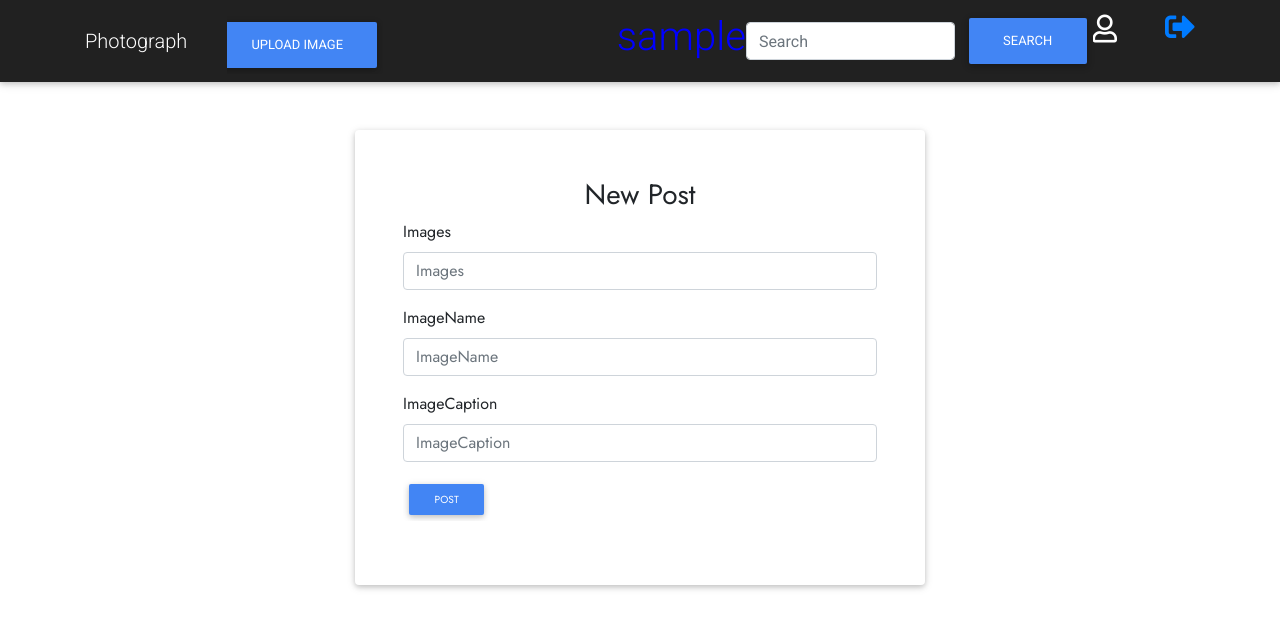
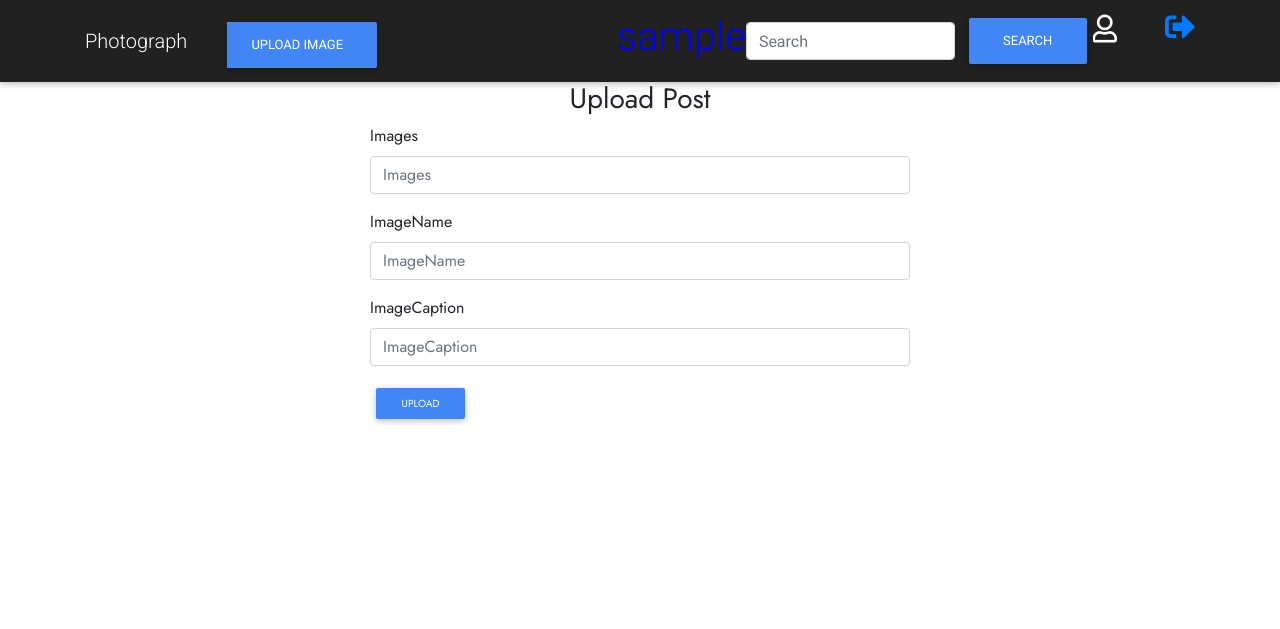
Before and after one commit to kahiga2244/PhotoMoto, a Django app: page /new/post/ in a window 1280 px wide. Shown: the top 629 px of the page. Run offline with Django 3.2, Linux system fonts and the light colour scheme; the visitor is signed in with stand-in values (Sample User, id 1); data comes from the database, SQL or seed files in the repository; some libraries are stand-ins or nearby versions; some web fonts are replaced.

Commit message:
adding newpost

```diff
--- a/Instagram/templates/newPost.html
+++ b/Instagram/templates/newPost.html
@@ -4,11 +4,11 @@
 <div class="container" style="font-family: 'Jost', sans-serif;">
     <div class="row">
 
-        <div class="col-md-6 mx-auto card p-5 mt-5">
+        <div class="col-md-6 mx-auto ">
             <div class="panel panel-default">
 
                 <div class="panel-heading">
-                    <h3 class="text-center">New Post</h3>
+                    <h3 class="text-center">Upload Post</h3>
                 </div>
                 <div class="panel-body">
 
@@ -16,7 +16,7 @@
                         {% csrf_token %}
                         {% bootstrap_form form %}
                         <div class="form-group">
-                            <input type="submit" class="btn btn-primary btn-sm" value="Post">
+                            <input type="submit" class="btn btn-primary btn-sm" value="Upload">
                         </div>
                         <input type="hidden" name="next" value="{{next}}">
 
```
